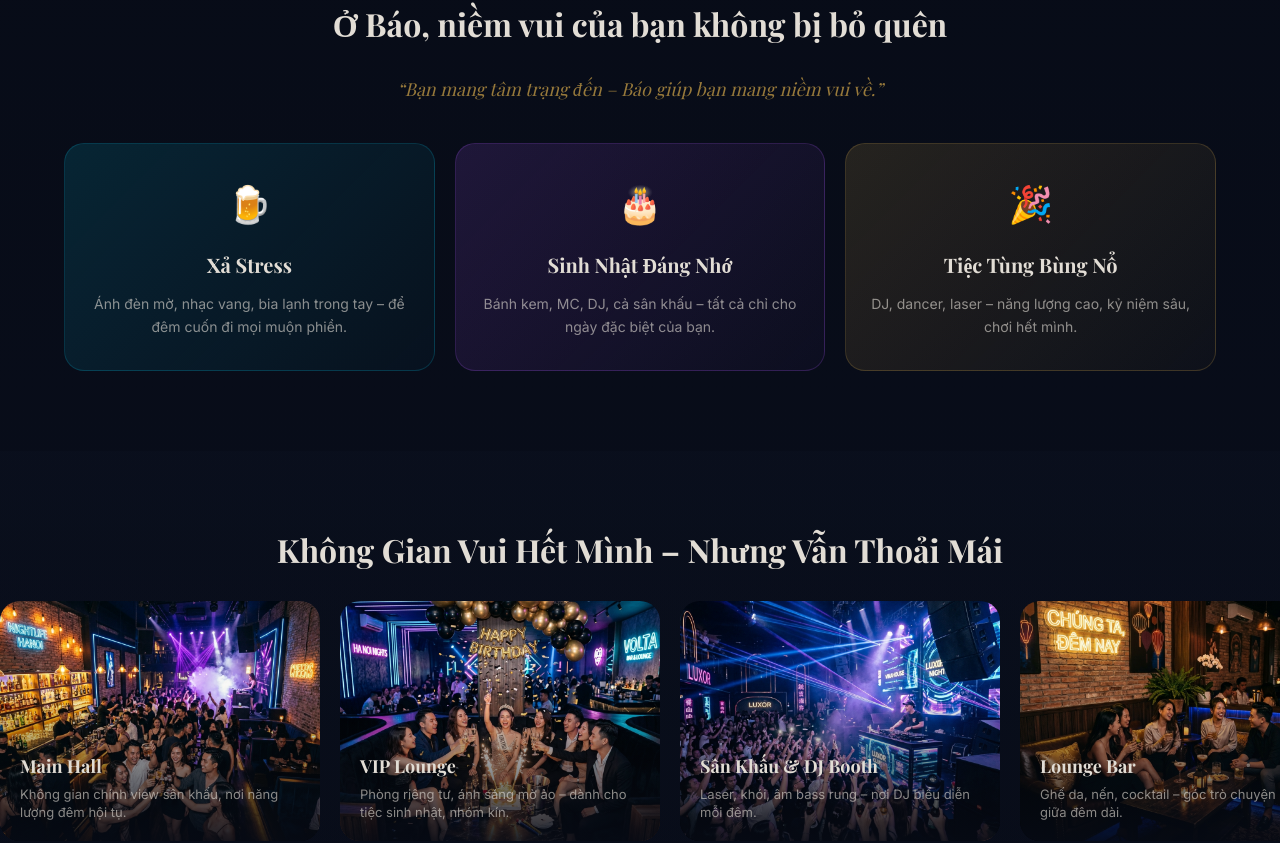
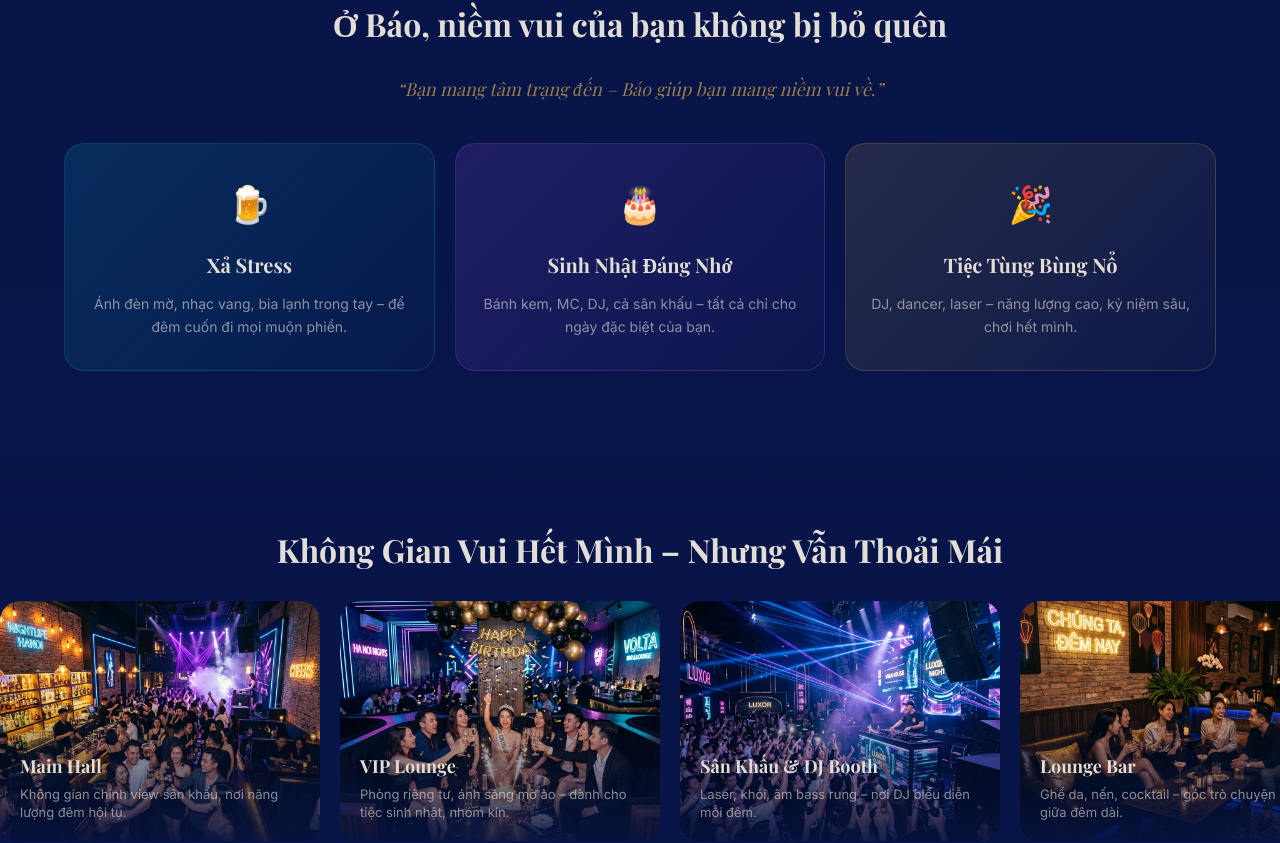
Before and after one commit to nguyendinhduy-1995/baogarden, a Next.js app: page / in a window 1280 px wide. Shown: the part 1346-2189 px from the top of the page. Built offline with nearby package versions, Linux system fonts and the light colour scheme.

Commit message:
style: shift homepage to royal blue tone matching brand poster

```diff
--- a/src/app/page.tsx
+++ b/src/app/page.tsx
@@ -740,8 +740,8 @@ const CSS = `
 /* ─── Root ─── */
 .hp-root {
   min-height: 100dvh;
-  background: linear-gradient(180deg, #060a14, #0a0f1e, #0d1424);
-  color: #e2ddd5;
+  background: linear-gradient(180deg, #061240, #0a1854, #0c1d60);
+  color: #edf0f7;
   font-family: 'Inter', -apple-system, sans-serif;
   overflow-x: hidden;
   -webkit-font-smoothing: antialiased;
@@ -779,10 +779,10 @@ const CSS = `
   background: transparent;
 }
 .hp-header-solid {
-  background: rgba(6, 10, 20, 0.92);
+  background: rgba(6, 18, 64, 0.95);
   backdrop-filter: blur(20px);
   -webkit-backdrop-filter: blur(20px);
-  border-bottom: 1px solid rgba(212, 168, 74, 0.08);
+  border-bottom: 1px solid rgba(212, 168, 74, 0.12);
   padding: 12px 24px;
 }
 .hp-header-inner {
@@ -829,7 +829,7 @@ const CSS = `
   font-size: 14px;
   font-weight: 700;
   background: linear-gradient(135deg, #D4A84A, #b8913e);
-  color: #060a14;
+  color: #061240;
   text-decoration: none;
   min-height: 48px;
   transition: all 0.2s;
@@ -897,7 +897,7 @@ const CSS = `
   border-radius: 12px;
   font-weight: 700;
   background: linear-gradient(135deg, #D4A84A, #b8913e);
-  color: #060a14;
+  color: #061240;
   text-decoration: none;
   min-height: 48px;
   line-height: 20px;
@@ -936,10 +936,10 @@ const CSS = `
   inset: 0;
   background: linear-gradient(
     180deg,
-    rgba(6, 10, 20, 0.5) 0%,
-    rgba(6, 10, 20, 0.65) 40%,
-    rgba(6, 10, 20, 0.85) 70%,
-    rgba(6, 10, 20, 0.98) 100%
+    rgba(6, 18, 64, 0.45) 0%,
+    rgba(6, 18, 64, 0.6) 40%,
+    rgba(6, 18, 64, 0.82) 70%,
+    rgba(10, 24, 84, 0.97) 100%
   );
 }
 .hp-hero-content {
@@ -1016,19 +1016,19 @@ const CSS = `
 .hp-sparkle-1 {
   width: 300px; height: 300px;
   top: 15%; left: -5%;
-  background: radial-gradient(circle, rgba(6,182,212,0.08) 0%, transparent 70%);
+  background: radial-gradient(circle, rgba(59,130,246,0.12) 0%, transparent 70%);
   animation: hp-float 8s ease-in-out infinite;
 }
 .hp-sparkle-2 {
   width: 200px; height: 200px;
   top: 30%; right: -3%;
-  background: radial-gradient(circle, rgba(168,85,247,0.06) 0%, transparent 70%);
+  background: radial-gradient(circle, rgba(96,165,250,0.08) 0%, transparent 70%);
   animation: hp-float 10s ease-in-out infinite reverse;
 }
 .hp-sparkle-3 {
   width: 150px; height: 150px;
   bottom: 20%; left: 10%;
-  background: radial-gradient(circle, rgba(212,168,74,0.08) 0%, transparent 70%);
+  background: radial-gradient(circle, rgba(212,168,74,0.1) 0%, transparent 70%);
   animation: hp-float 6s ease-in-out infinite 2s;
 }
 @keyframes hp-float {
@@ -1046,7 +1046,7 @@ const CSS = `
   font-size: 15px;
   font-weight: 700;
   background: linear-gradient(135deg, #D4A84A, #b8913e);
-  color: #060a14;
+  color: #061240;
   border: none;
   cursor: pointer;
   min-height: 48px;
@@ -1120,10 +1120,10 @@ const CSS = `
   gap: 12px;
   padding: 20px;
   border-radius: 16px;
-  background: rgba(255, 255, 255, 0.04);
+  background: rgba(255, 255, 255, 0.06);
   backdrop-filter: blur(12px);
   -webkit-backdrop-filter: blur(12px);
-  border: 1px solid rgba(255, 255, 255, 0.06);
+  border: 1px solid rgba(255, 255, 255, 0.08);
   transition: all 0.2s;
   text-decoration: none;
   color: inherit;
@@ -1167,7 +1167,7 @@ const CSS = `
    ═══════════════════════════════════════════════════════════════ */
 .hp-booking {
   padding: 80px 0;
-  background: linear-gradient(180deg, rgba(10, 15, 30, 0.5), rgba(6, 10, 20, 0.8));
+  background: linear-gradient(180deg, rgba(8, 20, 72, 0.4), rgba(6, 18, 64, 0.6));
 }
 .hp-preset-grid {
   display: grid;
@@ -1358,7 +1358,7 @@ const CSS = `
    ═══════════════════════════════════════════════════════════════ */
 .hp-spaces {
   padding: 80px 0;
-  background: linear-gradient(180deg, rgba(13, 20, 36, 0.3), rgba(6, 10, 20, 0.5));
+  background: linear-gradient(180deg, rgba(8, 20, 72, 0.3), rgba(6, 18, 64, 0.5));
 }
 .hp-spaces-scroll {
   display: flex;
@@ -1388,7 +1388,7 @@ const CSS = `
 .hp-space-overlay {
   position: absolute;
   inset: 0;
-  background: linear-gradient(180deg, transparent 40%, rgba(6, 10, 20, 0.9) 100%);
+  background: linear-gradient(180deg, transparent 40%, rgba(6, 18, 64, 0.92) 100%);
   display: flex;
   flex-direction: column;
   justify-content: flex-end;
@@ -1471,7 +1471,7 @@ const CSS = `
   border-radius: 100px;
   font-size: 12px;
   font-weight: 700;
-  color: #060a14;
+  color: #061240;
   margin-bottom: 16px;
 }
 .hp-today-title {
@@ -1498,7 +1498,7 @@ const CSS = `
    ═══════════════════════════════════════════════════════════════ */
 .hp-schedule {
   padding: 80px 0;
-  background: linear-gradient(180deg, rgba(13, 20, 36, 0.3), rgba(6, 10, 20, 0.5));
+  background: linear-gradient(180deg, rgba(8, 20, 72, 0.3), rgba(6, 18, 64, 0.5));
 }
 .hp-schedule-table-wrap {
   overflow-x: auto;
@@ -1678,7 +1678,7 @@ const CSS = `
    ═══════════════════════════════════════════════════════════════ */
 .hp-birthday {
   padding: 80px 0;
-  background: linear-gradient(180deg, rgba(13, 20, 36, 0.3), rgba(6, 10, 20, 0.5));
+  background: linear-gradient(180deg, rgba(8, 20, 72, 0.3), rgba(6, 18, 64, 0.5));
 }
 .hp-party-grid {
   display: grid;
@@ -1791,7 +1791,7 @@ const CSS = `
    ═══════════════════════════════════════════════════════════════ */
 .hp-community {
   padding: 80px 0;
-  background: linear-gradient(180deg, rgba(13, 20, 36, 0.3), rgba(6, 10, 20, 0.5));
+  background: linear-gradient(180deg, rgba(8, 20, 72, 0.3), rgba(6, 18, 64, 0.5));
   text-align: center;
 }
 .hp-community-text {
@@ -1828,8 +1828,8 @@ const CSS = `
    ═══════════════════════════════════════════════════════════════ */
 .hp-footer {
   padding: 64px 0 120px;
-  border-top: 1px solid rgba(255, 255, 255, 0.04);
-  background: rgba(4, 6, 10, 0.6);
+  border-top: 1px solid rgba(255, 255, 255, 0.06);
+  background: rgba(4, 10, 40, 0.6);
 }
 .hp-footer-grid {
   display: grid;
@@ -1892,7 +1892,7 @@ const CSS = `
   left: 0;
   right: 0;
   height: 56px;
-  background: rgba(6, 10, 20, 0.96);
+  background: rgba(6, 18, 64, 0.96);
   backdrop-filter: blur(20px);
   -webkit-backdrop-filter: blur(20px);
   border-top: 1px solid rgba(255, 255, 255, 0.06);
```
